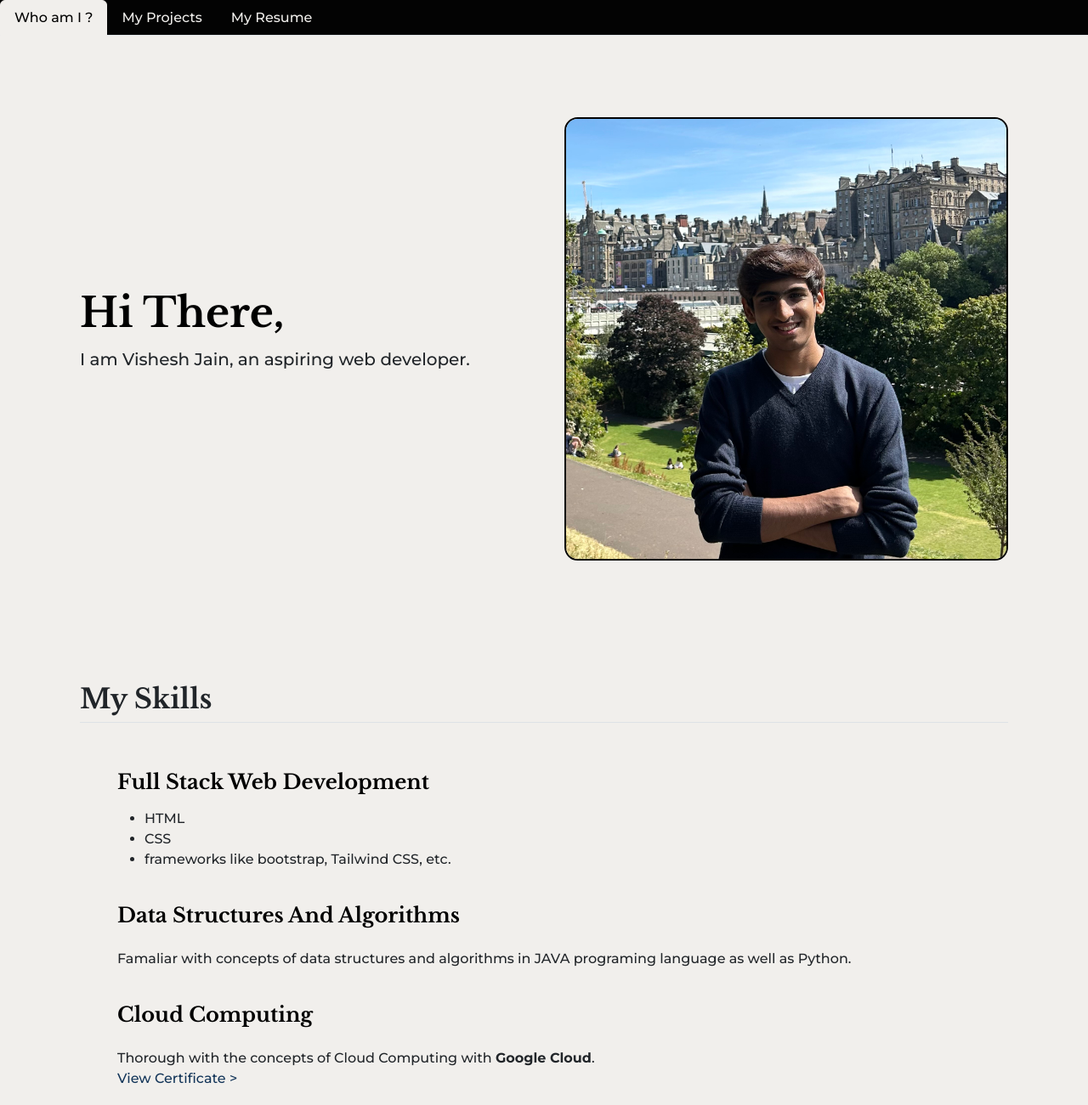
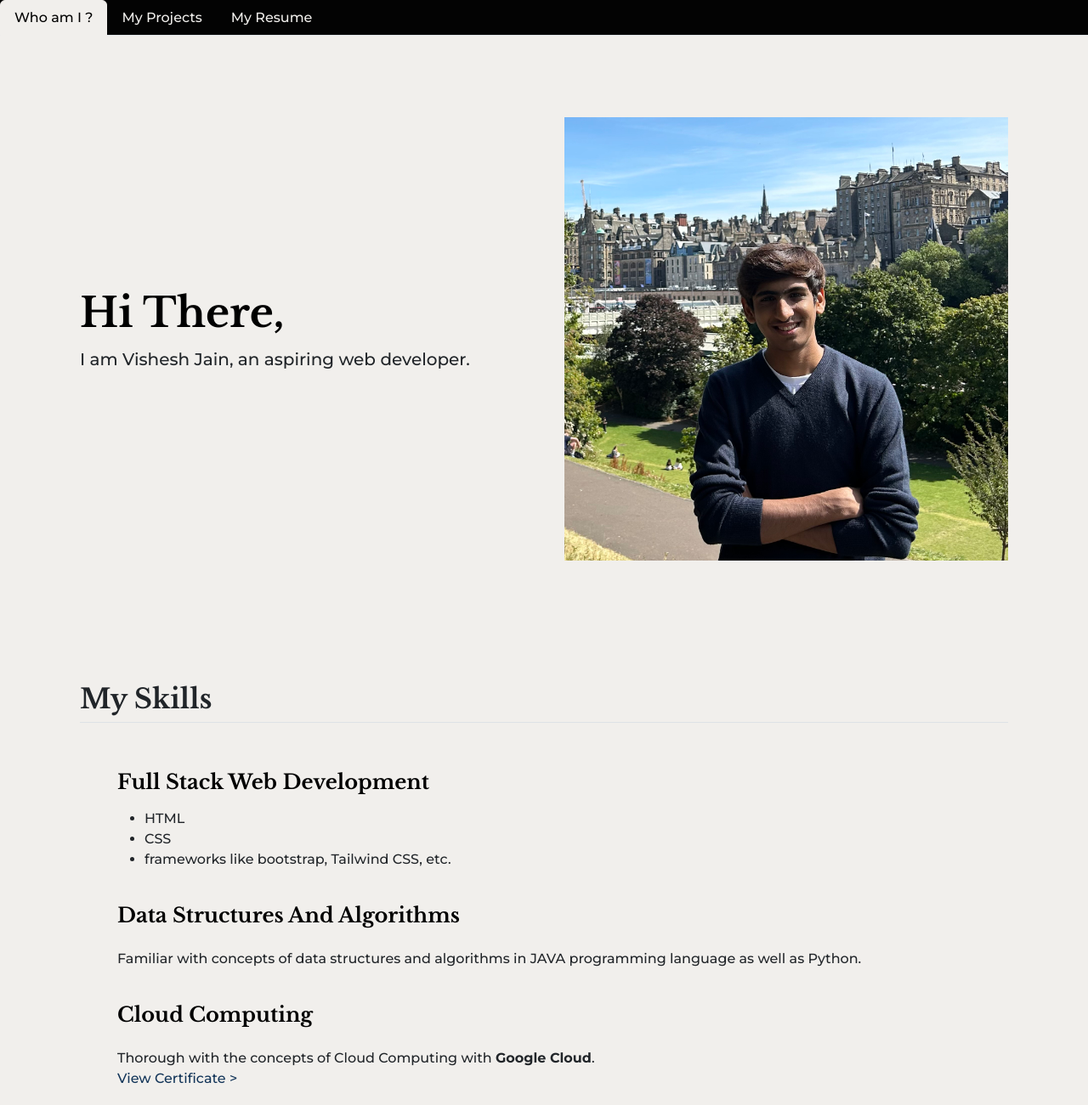
Before and after one commit to visheshjain2495/Vishesh-Jain, a plain HTML site: page home.html in a window 1280 px wide. Shown: the top 1301 px of the page at 85% size. Drawn offline with nearby package versions, Linux system fonts and the light colour scheme.

Commit message:
Version 2
Bug Fixes, Favicon Added.

```diff
--- a/home.html
+++ b/home.html
@@ -10,6 +10,10 @@
     <link rel="preconnect" href="https://fonts.gstatic.com" crossorigin>
     <link href="https://fonts.googleapis.com/css2?family=Libre+Baskerville:ital,wght@0,400;0,700;1,400&family=Montserrat:ital,wght@0,100..900;1,100..900&display=swap" rel="stylesheet">
     <link rel="stylesheet" href="style.css">
+    <link rel="apple-touch-icon" sizes="180x180" href="./assets/favicon/apple-touch-icon.png">
+    <link rel="icon" type="image/png" sizes="32x32" href="./assets/favicon/favicon-32x32.png">
+    <link rel="icon" type="image/png" sizes="16x16" href="./assets/favicon/favicon-16x16.png">
+    <link rel="manifest" href="./assets/favicon/site.webmanifest">
 </head>
 <body>
     <section id="navbar">
@@ -60,7 +64,7 @@
             <svg class="bi text-body-secondary flex-shrink-0 me-3" width="1.75em" height="1.75em"><use xlink:href="#cpu-fill"></use></svg>
             <div>
               <h3 class="fw-bold mb-0 fs-4 text-body-emphasis">Data Structures And Algorithms</h3>
-              <p><br/>Famaliar with concepts of data structures and algorithms in JAVA programing language as well as Python.</p>
+              <p><br/>Familiar with concepts of data structures and algorithms in JAVA programming language as well as Python.</p>
             </div>
           </div>
           <div class="col d-flex align-items-start">
--- a/style.css
+++ b/style.css
@@ -32,11 +32,6 @@ p, li{
     background-color: #030303;
 }
 
-.my-image{
-   border: 2px solid #030303;
-   border-radius: 3%;
-}
-
 #GCCF-link{
     text-decoration: none;
 }
```
Also changed, not shown: My-Projects.html (+4 -0 lines), My-Resume.html (+4 -0 lines), index.html (+4 -0 lines), assets/favicon/about.txt (added), assets/favicon/android-chrome-192x192.png (added), assets/favicon/android-chrome-512x512.png (added), assets/favicon/apple-touch-icon.png (added), assets/favicon/favicon-16x16.png (added), assets/favicon/favicon-32x32.png (added), assets/favicon/favicon.ico (added), assets/favicon/site.webmanifest (added).
